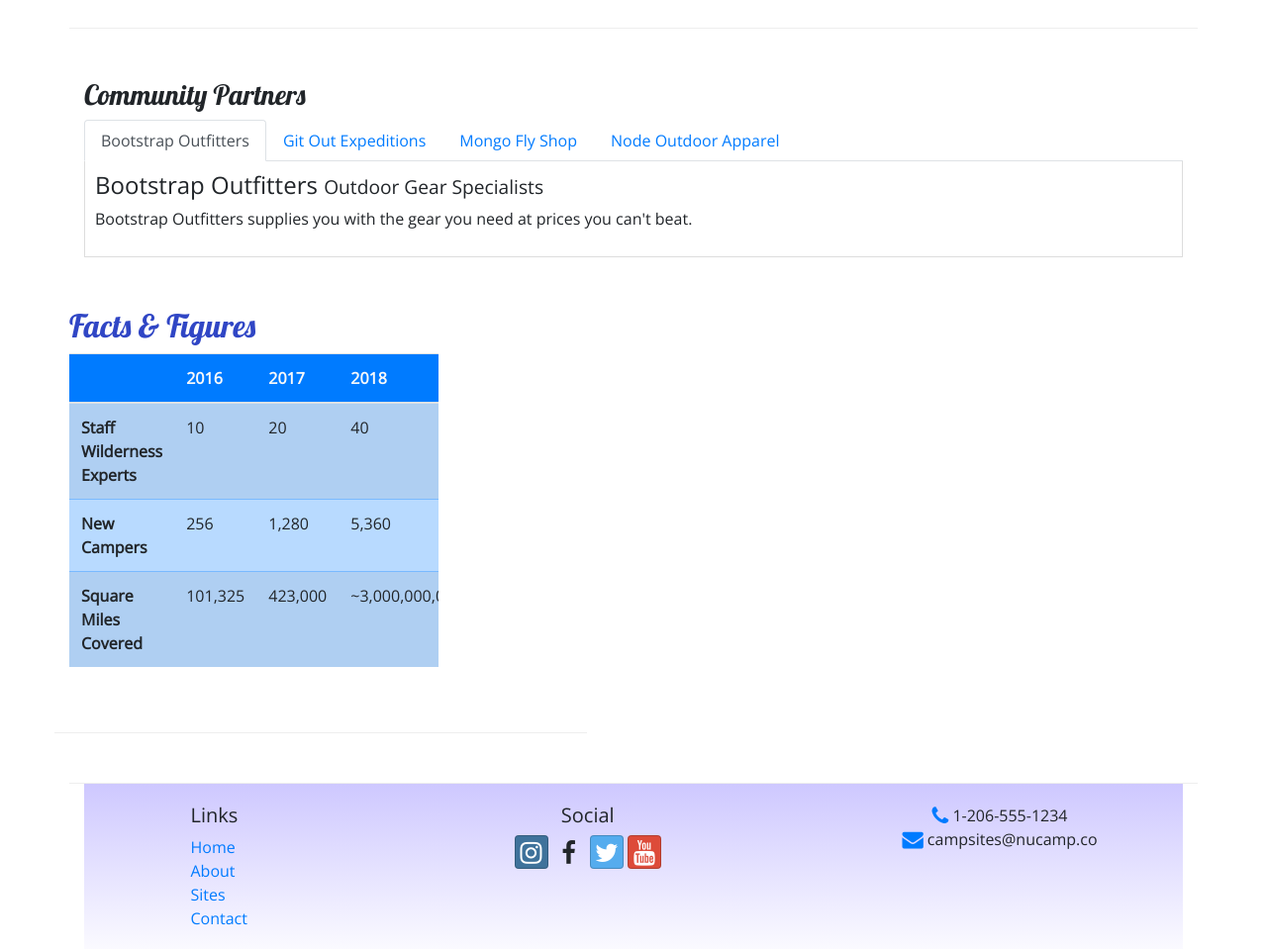
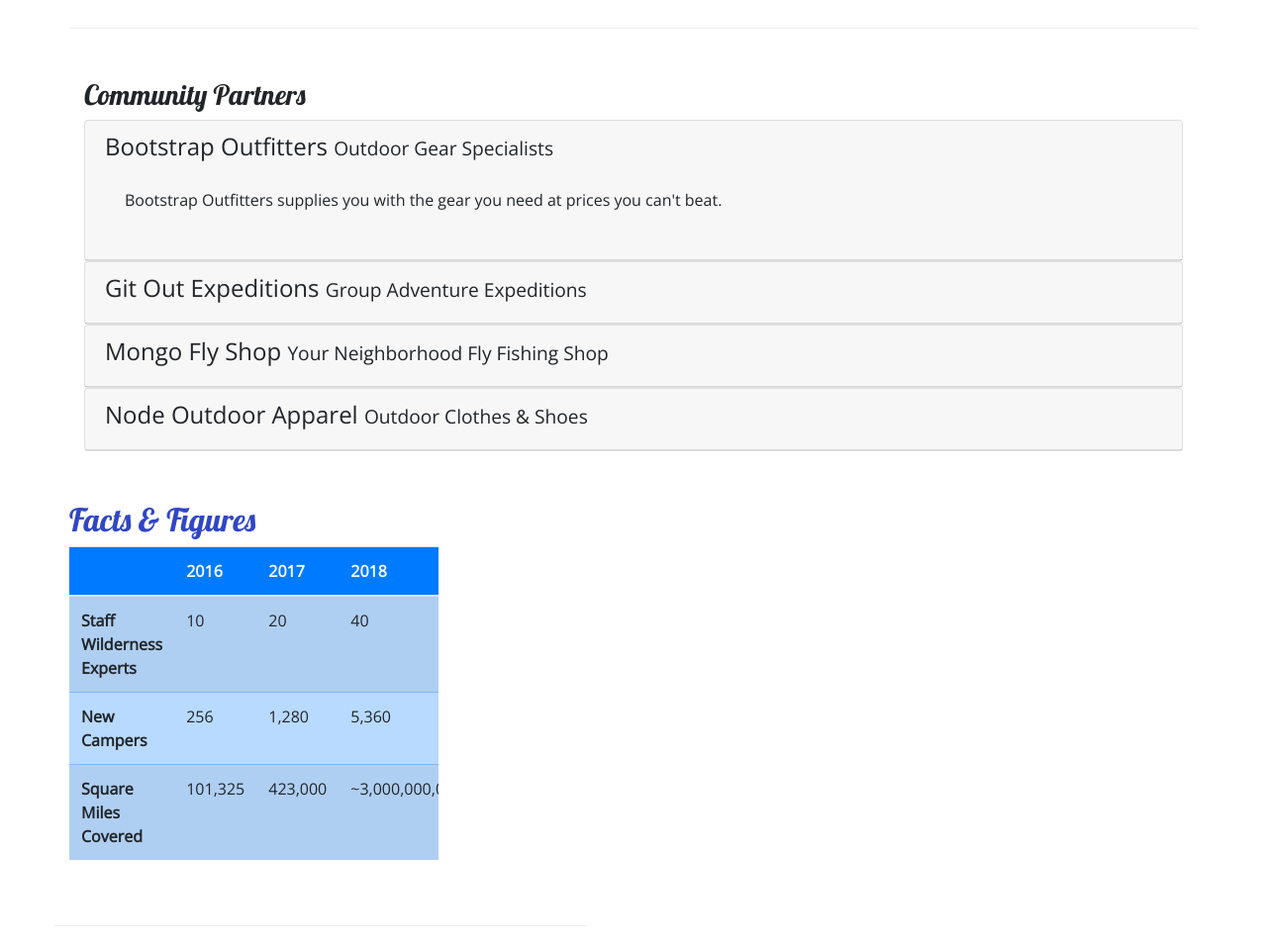
Before and after one commit to jlopez901/nucampsite, a website: page aboutus.html in a window 1280 px wide. Shown: the part 800-1759 px from the top of the page at 99% size. Drawn offline with nearby package versions, Linux system fonts and the light colour scheme.

Commit message:
Week 3 Workshop

```diff
--- a/aboutus.html
+++ b/aboutus.html
@@ -101,28 +101,56 @@
         <div class="row row-content">
             <div class="col-12">
                 <h3>Community Partners</h3>
-                <ul class="nav nav-tabs">
-                    <li class="nav-item"><a class="nav-link active" href="#bootstrap" role="tab" data-toggle="tab">Bootstrap Outfitters</a></li>
-                    <li class="nav-item"><a class="nav-link" href="#git" role="tab" data-toggle="tab">Git Out Expeditions</a></li>
-                    <li class="nav-item"><a class="nav-link" href="#mongo" role="tab" data-toggle="tab">Mongo Fly Shop</a></li>
-                    <li class="nav-item"><a class="nav-link" href="#node" role="tab" data-toggle="tab">Node Outdoor Apparel</a></li>
-                </ul>
-                <div class="tab-content">
-                    <div role="tabpanel" class="tab-pane fade show active" id="bootstrap">
-                        <h4>Bootstrap Outfitters <small>Outdoor Gear Specialists</small></h4>
-                        <p class="d-none d-sm-block">Bootstrap Outfitters supplies you with the gear you need at prices you can't beat.</p>
+                <div id="accordion">
+                    <div class="card">
+                        <div role="tab" class="card-header">
+                            <h4>
+                                <a data-toggle="collapse" data-target="#bootstrap">
+                                    Bootstrap Outfitters <small>Outdoor Gear Specialists</small>
+                                </a>
+                            </h4>
+                            <div class="collapse show" id="bootstrap" data-parent="#accordion">
+                                <div class="card-body">
+                                    <p class="d-none d-sm-block">Bootstrap Outfitters supplies you with the gear you need at prices you can't beat.</p>
+                                </div>
+                            </div>
+                        </div>
                     </div>
-                    <div role="tabpanel" class="tab-pane fade show" id="git">
-                        <h4>Git Out Expeditions <small>Group Adventure Expeditions</small></h4>
-                        <p class="d-none d-sm-block">Join Git Out Expeditions to explore new horizons with a group of other adventurers!</p>
+                    <div class="card">
+                        <div role="tab" class="card-header">
+                            <h4>
+                                <a class="collapsed" data-toggle="collapse" data-target="#git"> Git Out Expeditions <small>Group Adventure Expeditions</small></a>
+                            </h4>
+                            <div class="collapse" id="git" data-parent="#accordion">
+                                <div class="card-body">
+                                    <p class="d-none d-sm-block">Join Git Out Expeditions to explore new horizons with a group of other adventurers!</p>
+                                </div>
+                            </div>
+                        </div>
                     </div>
-                    <div role="tabpanel" class="tab-pane fade show" id="mongo">
-                        <h4>Mongo Fly Shop <small>Your Neighborhood Fly Fishing Shop</small></h4>
-                        <p class="d-none d-sm-block">Need a new fishing pole, a tacklebox, or flies of all kinds? Stop by Mongo Fly Shop.</p>
+                    <div class="card">
+                        <div role="tab" class="card-header">
+                            <h4>
+                                <a class="collapsed" data-toggle="collapse" data-target="#mongo">  Mongo Fly Shop <small>Your Neighborhood Fly Fishing Shop</small></a>
+                            </h4>
+                            <div class="collapse" id="mongo" data-parent="#accordion">
+                                <div class="card-body">
+                                    <p class="d-none d-sm-block">Need a new fishing pole, a tacklebox, or flies of all kinds? Stop by Mongo Fly Shop.</p>
+                                </div>
+                            </div>
+                        </div>
                     </div>
-                    <div role="tabpanel" class="tab-pane fade show" id="node">
-                        <h4>Node Outdoor Apparel <small>Outdoor Clothes & Shoes</small></h4>
-                        <p class="d-none d-sm-block">From polar fleeces to swimsuits, hiking boots to waders, a visit to Node will be sure to get you covered.</p>
+                    <div class="card">
+                        <div role="tab" class="card-header">
+                            <h4>
+                                <a class="collapsed" data-toggle="collapse" data-target="#node">Node Outdoor Apparel <small>Outdoor Clothes & Shoes</small></a>
+                            </h4>
+                            <div class="collapse" id="node" data-parent="#accordion">
+                                <div class="card-body">
+                                    <p class="d-none d-sm-block">From polar fleeces to swimsuits, hiking boots to waders, a visit to Node will be sure to get you covered.</p>
+                                </div>
+                            </div>
+                        </div>
                     </div>
                 </div>
         </div>
@@ -199,3 +227,14 @@
 </body>
 
 </html>
+
+
+
+<!-- ---THE BELOW CODE IS FOR TABS---
+
+    <ul class="nav nav-tabs">
+                    <li class="nav-item"><a class="nav-link active" href="#bootstrap" role="tab" data-toggle="tab">Bootstrap Outfitters</a></li>
+                    <li class="nav-item"><a class="nav-link" href="#git" role="tab" data-toggle="tab">Git Out Expeditions</a></li>
+                    <li class="nav-item"><a class="nav-link" href="#mongo" role="tab" data-toggle="tab">Mongo Fly Shop</a></li>
+                    <li class="nav-item"><a class="nav-link" href="#node" role="tab" data-toggle="tab">Node Outdoor Apparel</a></li>
+                </ul> -->
--- a/css/styles.css
+++ b/css/styles.css
@@ -36,9 +36,7 @@
     background-color: #901CAD;
 }
 
-.tab-content {
-    border: 1px solid #DDD;
-    border-top: none;
-    padding: 10px;
-
-}
+a, a:hover {
+    color: inherit;
+    text-decoration: none;
+  }
```
